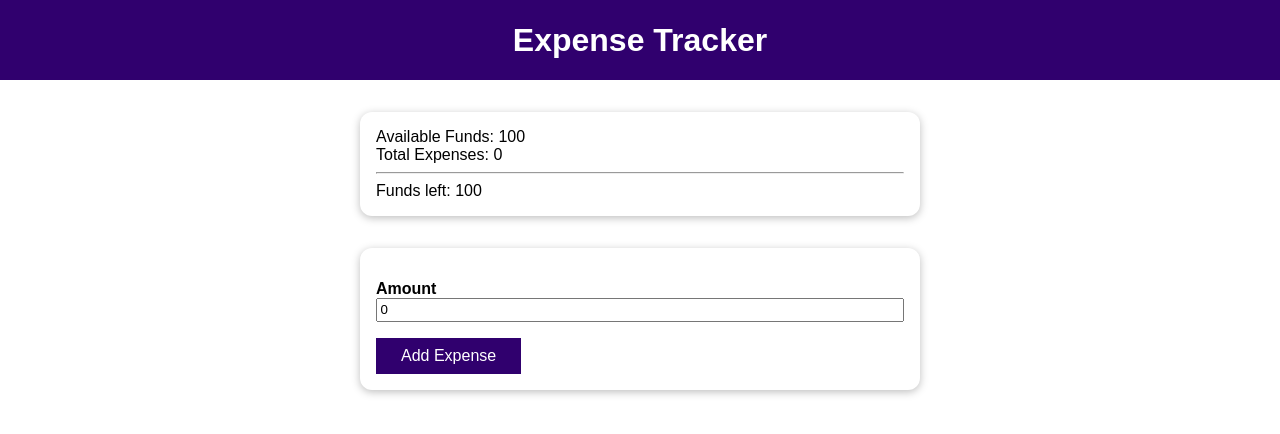
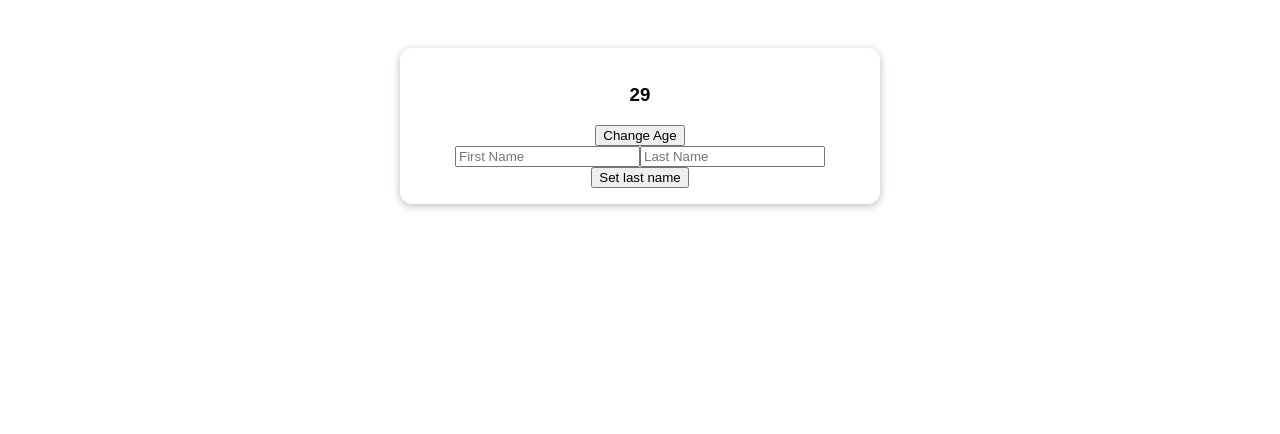
Before and after one commit to mauroef/vue-the-complete-guide, a Vue app: page / in a window 1280 px wide. Shown: the top 434 px of the page. Built offline with nearby package versions, Linux system fonts and the light colour scheme; the HTML template or start-up script is replaced by a standard one.

Commit message:
How to use template refs

```diff
--- a/src/App.vue
+++ b/src/App.vue
@@ -1,79 +1,78 @@
 <template>
-  <header>
-    <h1>Expense Tracker</h1>
-  </header>
-  <section>
-    <div>Available Funds: {{ availableFunds }}</div>
-    <div>Total Expenses: {{ currentExpenses }}</div>
-    <hr />
-    <div>Funds left: {{ remainingFunds }}</div>
-  </section>
-  <section>
-    <form @submit.prevent="addExpense">
-      <div>
-        <label for="amount">Amount</label>
-        <input id="amount" type="number" v-model="enteredExpense" />
-      </div>
-      <button>Add Expense</button>
-    </form>
+  <section class="container">
+    <h2>{{ fullName }}</h2>
+    <!-- <h2>{{ user.name }}</h2> -->
+    <h3>{{ userAge }}</h3>
+    <button @click="setAge">Change Age</button>
+    <div>
+      <input type="text" placeholder="First Name" v-model="firstName" />
+      <input type="text" placeholder="Last Name" ref="lastNameInput" />
+      <button @click="setLastName">Set last name</button>
+    </div>
   </section>
 </template>
 
 <script>
-import { ref, computed, watch } from 'vue';
+import { ref, reactive, computed, watch } from 'vue';
 
 export default {
   setup() {
-    const availableFunds = 100;
-    const currentExpenses = ref(0);
-    const enteredExpense = ref(0);
+    const userName = ref('Maximilian');
+    const userAge = ref(29);
+    // const user = reactive({
+    //   name: 'Maximilian',
+    //   age: 29,
+    // });
 
-    const remainingFunds = computed(() => {
-      return availableFunds - currentExpenses.value;
+    const firstName = ref('');
+    const lastName = ref('');
+
+    const lastNameInput = ref(null);
+
+    watch([userAge, userName], (newValues, oldValues) => {
+      console.log('Old Value', oldValues[0]);
+      console.log('New Value', newValues[0]);
     });
 
-    const addExpense = () => {
-      currentExpenses.value += enteredExpense.value;
-    };
+    const fullName = computed(() => {
+      return firstName.value + ' ' + lastName.value;
+    });
 
-    watch(remainingFunds, (newValue) => {
-      if (newValue < 0) {
-        alert('You are broke!');
-      }
-    })
+    function setNewAge() {
+      // user.age = 30;
+      userAge.value = 30;
+    }
+
+    function setLastName() {
+      lastName.value = lastNameInput.value.value;
+    }
 
     return {
-      availableFunds,
-      currentExpenses,
-      enteredExpense,
-      remainingFunds,
-      addExpense,
+      userName,
+      userAge,
+      setAge: setNewAge,
+      firstName,
+      lastName,
+      fullName,
+      lastNameInput,
+      setLastName,
     };
   },
   // data() {
   //   return {
-  //     availableFunds: 100,
-  //     currentExpenses: 0,
-  //     enteredExpense: 0,
+  //     userName: 'Maximilian',
   //   };
   // },
-  // computed: {
-  //   remainingFunds() {
-  //     return this.availableFunds - this.currentExpenses;
-  //   },
-  // },
   // methods: {
-  //   addExpense() {
-  //     this.currentExpenses += this.enteredExpense;
-  //   },
-  // },
+  //   setNewAge() {
+  //     this.age = 30;
+  //   }
+  // }
   // watch: {
-  //   remainingFunds(val) {
-  //     if (val < 0) {
-  //       alert('You are broke!');
-  //     }
-  //   },
-  // },
+  //   age(val) {
+  //     console.log(val);
+  //   }
+  // }
 };
 </script>
 
@@ -81,51 +80,21 @@ export default {
 * {
   box-sizing: border-box;
 }
+
 html {
   font-family: sans-serif;
 }
+
 body {
   margin: 0;
 }
-header {
-  width: 100%;
-  height: 5rem;
-  display: flex;
-  justify-content: center;
-  align-items: center;
-  background-color: #30006e;
-  color: white;
-}
-section {
-  margin: 2rem auto;
-  max-width: 35rem;
+
+.container {
+  margin: 3rem auto;
+  max-width: 30rem;
+  border-radius: 12px;
+  box-shadow: 0 2px 8px rgba(0, 0, 0, 0.26);
   padding: 1rem;
-  box-shadow: 0 2px 8px rgba(0, 0, 0, 0.26);
-  border-radius: 12px;
-}
-
-form div {
-  margin: 1rem 0;
-}
-input {
-  width: 100%;
-  padding: 0.15rem;
-}
-label {
-  font-weight: bold;
-  margin: 0.5rem 0;
-}
-button {
-  background-color: #30006e;
-  border: 1px solid #30006e;
-  font: inherit;
-  cursor: pointer;
-  padding: 0.5rem 1.5rem;
-  color: white;
-}
-button:hover,
-button:active {
-  background-color: #5819ac;
-  border-color: #5819ac;
+  text-align: center;
 }
 </style>
```
